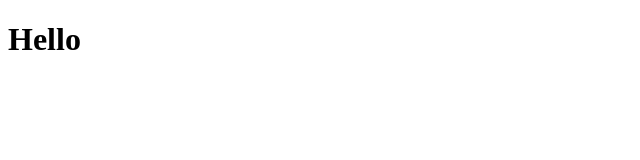
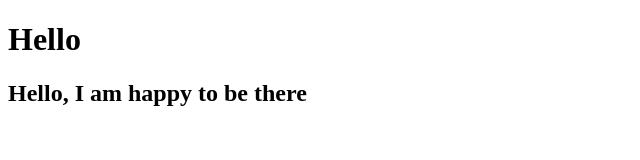
Before and after one commit to raym648/sharezza, a plain HTML site: page index.html in a window 1280 px wide. Shown: the whole page, without its empty margins (0-640 px from the left). Drawn offline with Linux system fonts and the light colour scheme.

Commit message:
Add Tad h2

```diff
--- a/index.html
+++ b/index.html
@@ -6,5 +6,6 @@
   </head>
   <body>
     <h1>Hello</h1>
+    <h2>Hello, I am happy to be there</h2>
   </body>
 </html>
```
